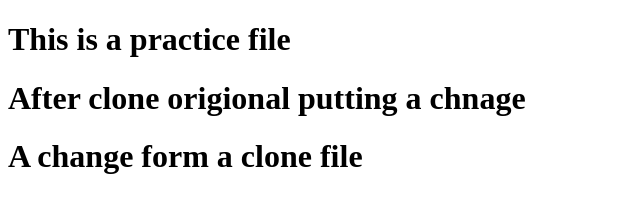
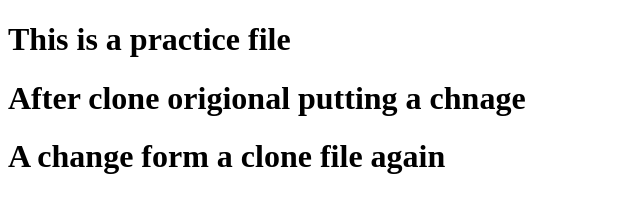
Before and after one commit to BakhshiMoeez/practice, a plain HTML site: page index.html in a window 1280 px wide. Shown: the whole page, without its empty margins (0-640 px from the left). Drawn offline with Linux system fonts and the light colour scheme.

Commit message:
Again putting a change by clone

```diff
--- a/index.html
+++ b/index.html
@@ -9,6 +9,6 @@
 <body>
     <h1>This is a practice file</h1>
     <h1>After clone origional putting a chnage</h1>
-    <h1>A change form a clone file</h1>
+    <h1>A change form a clone file again</h1>
 </body>
 </html>
```
